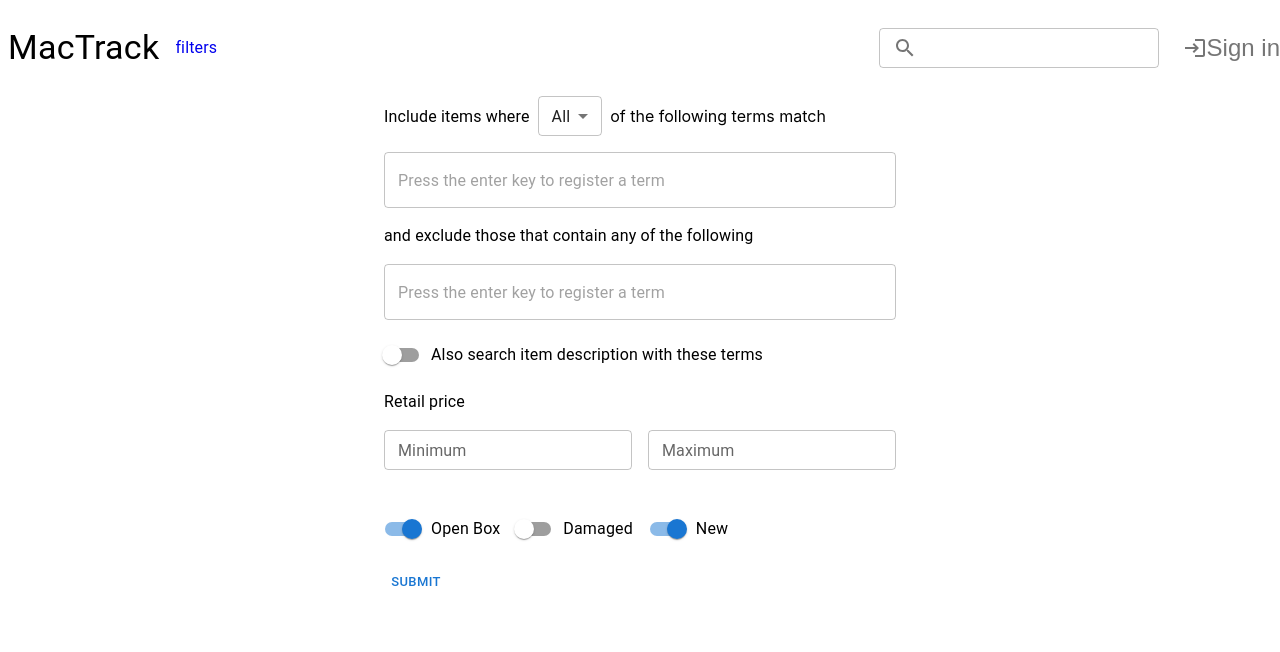
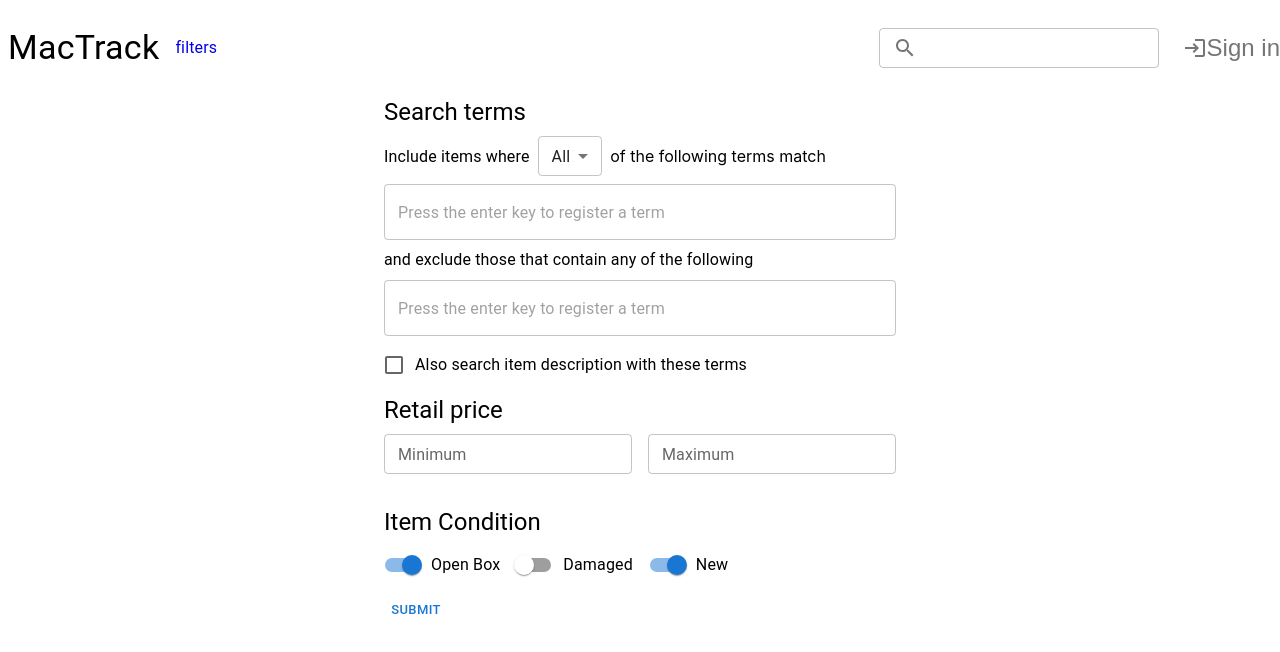
Before and after one commit to Mattwmaster58/MacTrack, a React (Create React App) app in the folder frontend/: page /dashboard in a window 1280 px wide. Shown: the top 652 px of the page. Built offline with nearby package versions, Linux system fonts and the light colour scheme.

Commit message:
ft: more styling, verbiage

```diff
--- a/frontend/src/components/forms/filterCoreForm.tsx
+++ b/frontend/src/components/forms/filterCoreForm.tsx
@@ -1,6 +1,7 @@
 import { zodResolver } from "@hookform/resolvers/zod";
 import {
   Button,
+  Checkbox,
   FormControl,
   FormControlLabel,
   FormGroup,
@@ -91,8 +92,9 @@ function getFormCoreElements(
   };
 
   return (
-    <Stack flexDirection={"column"} spacing={2}>
-      <Stack flexDirection={"column"} spacing={2}>
+    <Stack flexDirection={"column"} spacing={1}>
+      <Stack flexDirection={"column"} spacing={1}>
+        <Typography variant={"h5"}>{"Search terms"}</Typography>
         <Stack flexDirection={"row"} alignItems={"baseline"} spacing={1}>
           <Typography alignItems={"center"}>{"Include items where"}</Typography>
           <Controller
@@ -138,12 +140,12 @@ function getFormCoreElements(
         control={control}
         render={({ field }) => (
           <FormControlLabel
-            control={<Switch {...field} onChange={toggleDescriptionColumn} />}
+            control={<Checkbox {...field} onChange={toggleDescriptionColumn} />}
             label={"Also search item description with these terms"}
           />
         )}
       />
-      <Typography>{"Retail price"}</Typography>
+      <Typography variant={"h5"}>{"Retail price"}</Typography>
       <Stack flexDirection={"row"} spacing={2}>
         <Controller
           name={"min_retail_price"}
@@ -172,6 +174,7 @@ function getFormCoreElements(
           )}
         />
       </Stack>
+      <Typography variant={"h5"}>{"Item Condition"}</Typography>
       <FormGroup row>
         <Controller
           name={"open_box"}
--- a/frontend/src/components/forms/filterForm.tsx
+++ b/frontend/src/components/forms/filterForm.tsx
@@ -91,7 +91,11 @@ const FilterForm = ({ initialValues, onSubmit }: Props) => {
               setValue as unknown as UseFormSetValue<FilterCoreInputValues>,
             )}
           </FormProvider>
-          <Button type={"submit"}>{"Save"}</Button>
+          <Stack direction={"row"} justifyContent={"flex-end"}>
+            <Button variant={"contained"} type={"submit"}>
+              {"Save"}
+            </Button>
+          </Stack>
         </form>
       </FormControl>
     </Stack>
--- a/frontend/src/types/filterCoreSchema.ts
+++ b/frontend/src/types/filterCoreSchema.ts
@@ -10,7 +10,9 @@ const ftsQueryRootKey = z
     fts_query: z.object({
       boolean_function: BooleanFunctionEnum,
       columns: z.array(z.string().nonempty()).nonempty(),
-      includes: z.array(z.string().nonempty()).nonempty("Enter some terms"),
+      includes: z
+        .array(z.string().nonempty())
+        .nonempty("At least one term must be specified"),
       excludes: z.array(z.string().nonempty()),
     }),
   })
```
